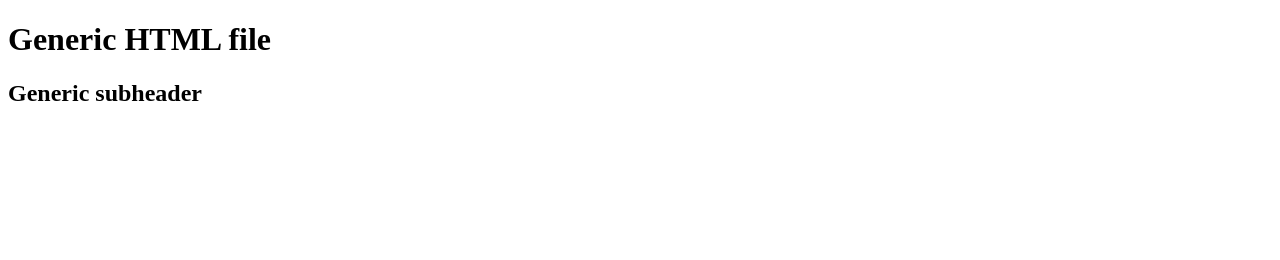
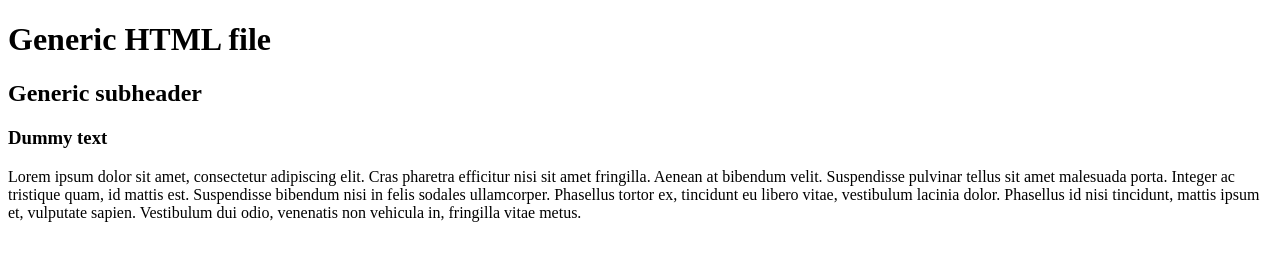
Before and after one commit to xenarris/bounce, a plain HTML site: page index.html in a window 1280 px wide. Drawn offline with Linux system fonts and the light colour scheme.

Commit message:
Added subheading 3 and dummy text

```diff
--- a/index.html
+++ b/index.html
@@ -10,6 +10,7 @@
 <body>
  <h1>Generic HTML file</h1>
     <h2>Generic subheader</h2>
-
+        <h3>Dummy text</h3>
+<p>Lorem ipsum dolor sit amet, consectetur adipiscing elit. Cras pharetra efficitur nisi sit amet fringilla. Aenean at bibendum velit. Suspendisse pulvinar tellus sit amet malesuada porta. Integer ac tristique quam, id mattis est. Suspendisse bibendum nisi in felis sodales ullamcorper. Phasellus tortor ex, tincidunt eu libero vitae, vestibulum lacinia dolor. Phasellus id nisi tincidunt, mattis ipsum et, vulputate sapien. Vestibulum dui odio, venenatis non vehicula in, fringilla vitae metus. </p>
 </body>
 </html>
```
